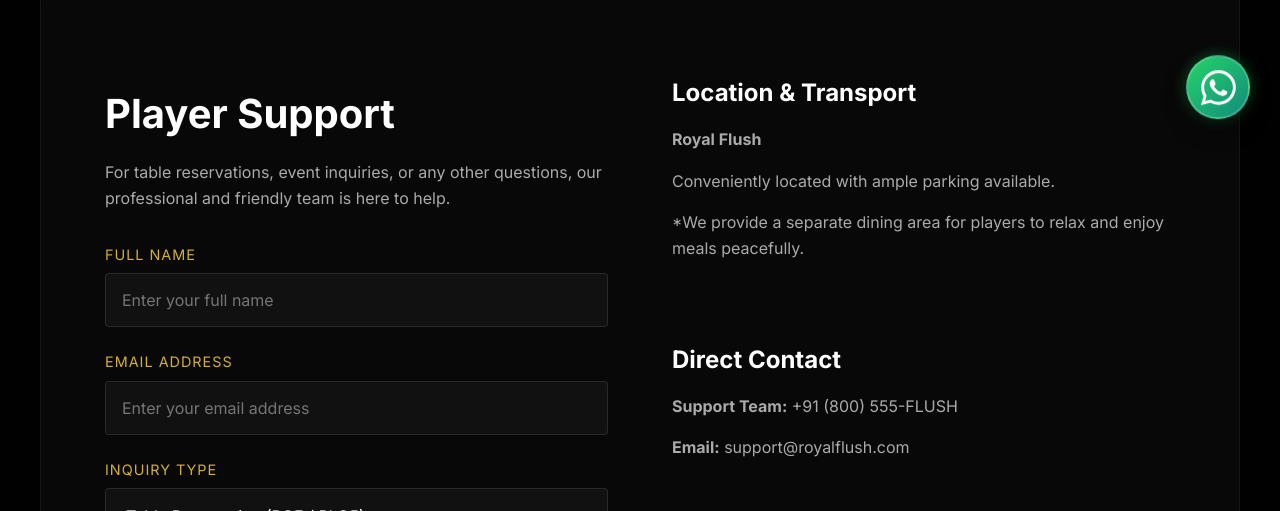
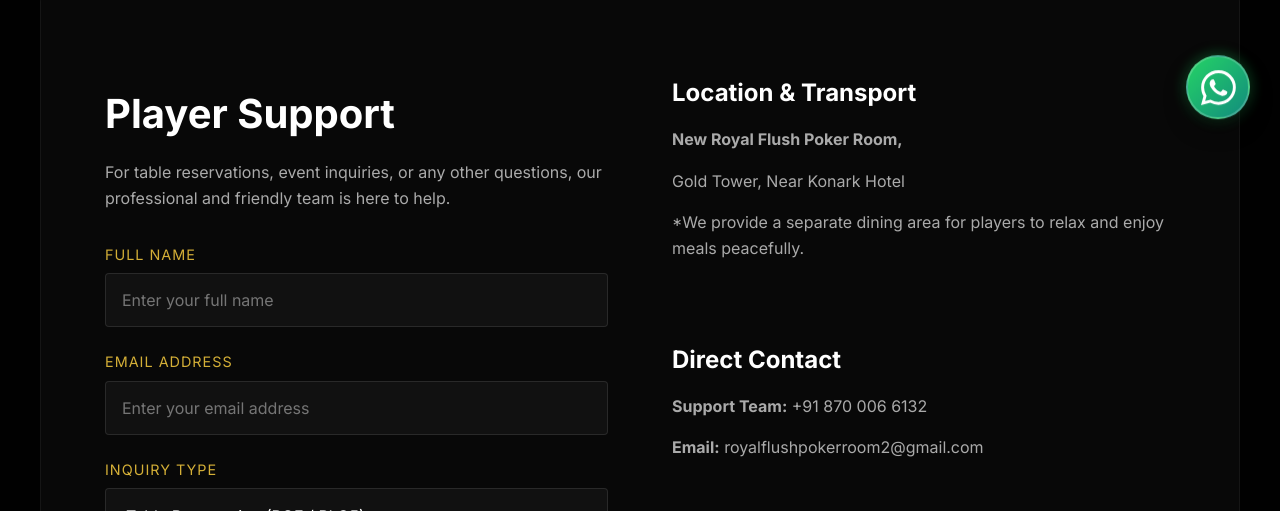
Before and after one commit to Rachit246-art/Pocker, a React (Vite) app: page /contact in a window 1280 px wide. Shown: the part 641-1152 px from the top of the page. Built offline with nearby package versions, Linux system fonts and the light colour scheme.

Commit message:
Update contact details and replace AI generated image with realistic poker image

```diff
--- a/src/components/ContactSection.jsx
+++ b/src/components/ContactSection.jsx
@@ -19,8 +19,8 @@
             <div className="contact-detail-item">
               <span className="contact-icon">📍</span>
               <div className="contact-text">
-                <strong>Royal Flush</strong>
-                <span>Conveniently located with ample parking available.</span>
+                <strong>New Royal Flush Poker Room,</strong>
+                <span>Gold Tower, Near Konark Hotel</span>
               </div>
             </div>
 
@@ -28,7 +28,7 @@
               <span className="contact-icon">📞</span>
               <div className="contact-text">
                 <strong>Support Team</strong>
-                <span>+91 (800) 555-FLUSH</span>
+                <span>+91 870 006 6132</span>
               </div>
             </div>
 
@@ -36,7 +36,7 @@
               <span className="contact-icon">✉️</span>
               <div className="contact-text">
                 <strong>Direct Email</strong>
-                <span>support@royalflush.com</span>
+                <span>royalflushpokerroom2@gmail.com</span>
               </div>
             </div>
           </div>
--- a/src/components/GallerySection.jsx
+++ b/src/components/GallerySection.jsx
@@ -5,7 +5,7 @@
   const photos = [
     { id: 1, src: '/Real images/IMG_2949.jpg', alt: 'Professional Dealer', className: 'gallery-tall' },
     { id: 4, src: '/Real images/ChatGPT Image Sep 3, 2026, 11_21_58 AM.png', alt: 'High Stakes Table', className: 'gallery-large' },
-    { id: 3, src: '/Real images/ChatGPT Image Sep 3, 2026, 11_09_18 AM.png', alt: 'Table Action', className: 'gallery-wide' },
+    { id: 3, src: '/Real images/premium_poker_game.jpg', alt: 'Table Action', className: 'gallery-wide' },
     { id: 2, src: '/Real images/ChatGPT Image Sep 3, 2026, 11_18_06 AM.png', alt: 'Luxury Chips', className: 'gallery-tall' },
     { id: 5, src: '/offer3_cafe.jpg', alt: 'Premium Cocktails', className: '' },
     { id: 6, src: '/Real images/ChatGPT Image Sep 3, 2026, 11_16_20 AM.png', alt: 'Cards Action', className: '' }
--- a/src/components/OffersSection.jsx
+++ b/src/components/OffersSection.jsx
@@ -13,7 +13,7 @@
         { game: 'PLO5', stakes: '₹20K & ₹25K' },
         { game: 'High-Stakes PLO5', stakes: '₹50K' }
       ],
-      image: '/Real images/ChatGPT Image Sep 3, 2026, 11_09_18 AM.png',
+      image: '/Real images/premium_poker_game.jpg',
       reverse: false
     },
     {
--- a/src/pages/AboutPage.css
+++ b/src/pages/AboutPage.css
@@ -31,6 +31,7 @@
   line-height: 1.8;
   margin-bottom: 1.5rem;
   color: #aaa;
+  text-align: justify;
 }
 
 .heritage-image {
--- a/src/pages/ContactPage.jsx
+++ b/src/pages/ContactPage.jsx
@@ -42,15 +42,15 @@
             <div className="location-details">
               <div className="location-item">
                 <h3>Location & Transport</h3>
-                <p><strong>Royal Flush</strong></p>
-                <p>Conveniently located with ample parking available.</p>
+                <p><strong>New Royal Flush Poker Room,</strong></p>
+                <p>Gold Tower, Near Konark Hotel</p>
                 <p><em>*We provide a separate dining area for players to relax and enjoy meals peacefully.</em></p>
               </div>
 
               <div className="location-item">
                 <h3>Direct Contact</h3>
-                <p><strong>Support Team:</strong> +91 (800) 555-FLUSH</p>
-                <p><strong>Email:</strong> support@royalflush.com</p>
+                <p><strong>Support Team:</strong> +91 870 006 6132</p>
+                <p><strong>Email:</strong> royalflushpokerroom2@gmail.com</p>
               </div>
 
               <div className="location-map">
--- a/src/pages/FacilitiesPage.jsx
+++ b/src/pages/FacilitiesPage.jsx
@@ -39,7 +39,7 @@
                 </ul>
               </div>
               <div className="facility-image">
-                <img src="/Real images/ChatGPT Image Sep 3, 2026, 11_09_18 AM.png" alt="High Stakes PLO5" />
+                <img src="/Real images/premium_poker_game.jpg" alt="High Stakes PLO5" />
               </div>
             </div>
 
--- a/src/pages/GalleryPage.jsx
+++ b/src/pages/GalleryPage.jsx
@@ -4,7 +4,7 @@
 
 const galleryData = [
   {
-    src: "/Real images/ChatGPT Image Sep 3, 2026, 11_09_18 AM.png",
+    src: "/Real images/premium_poker_game.jpg",
     title: "ROE Action",
     desc: "Intense ₹5K & ₹10K ROE games"
   },
```
Also changed, not shown: public/Real images/premium_poker_game.jpg (added), 1 other file (tests, documents, lock files or other folders).
